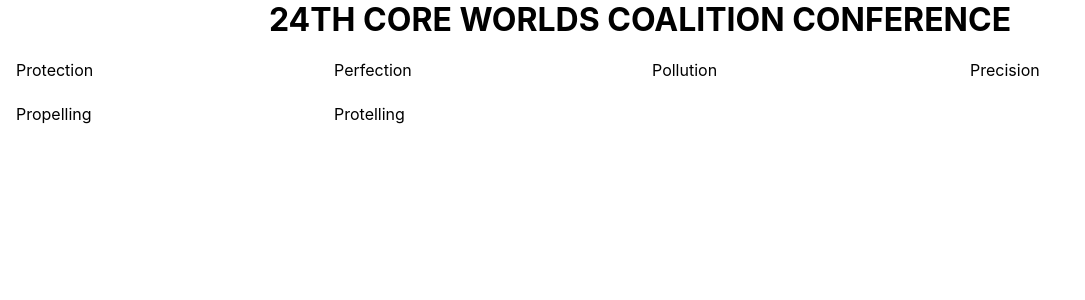
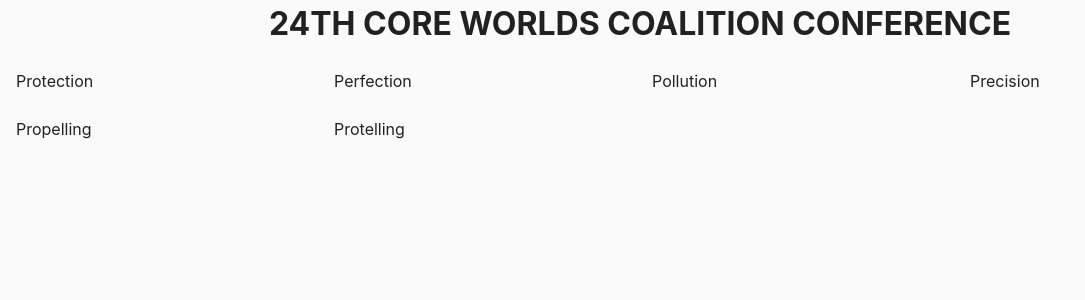
Before and after one commit to Allovallo/react-act-2, a React (Create React App) app: page / in a window 1280 px wide. Shown: the top 300 px of the page, without its empty margins (0-1085 px from the left). Built offline with nearby package versions, Linux system fonts and the light colour scheme.

Commit message:
files updated

```diff
--- a/src/index.css
+++ b/src/index.css
@@ -1,10 +1,29 @@
+:root{
+  --color-white: #ffffff;
+  --color-black: #010101;
+  --color-green: #4caf50;
+  --color-red: #f44336;
+  --color-blue: #2196f3;
+  --color-primary-text: #212121;
+  --color-secondary-text: #757575;
+}
+
+* {
+  box-sizing: border-box;
+}
+
 body {
+  min-height: 100vh;
   margin: 0;
   font-family: -apple-system, BlinkMacSystemFont, 'Segoe UI', 'Roboto', 'Oxygen',
     'Ubuntu', 'Cantarell', 'Fira Sans', 'Droid Sans', 'Helvetica Neue',
     sans-serif;
   -webkit-font-smoothing: antialiased;
   -moz-osx-font-smoothing: grayscale;
+  color: var(--color-primary-text);
+  line-height: 1.5;
+  background-color: #fafafa;
+  scroll-behavior: smooth;
 }
 
 code {
```
